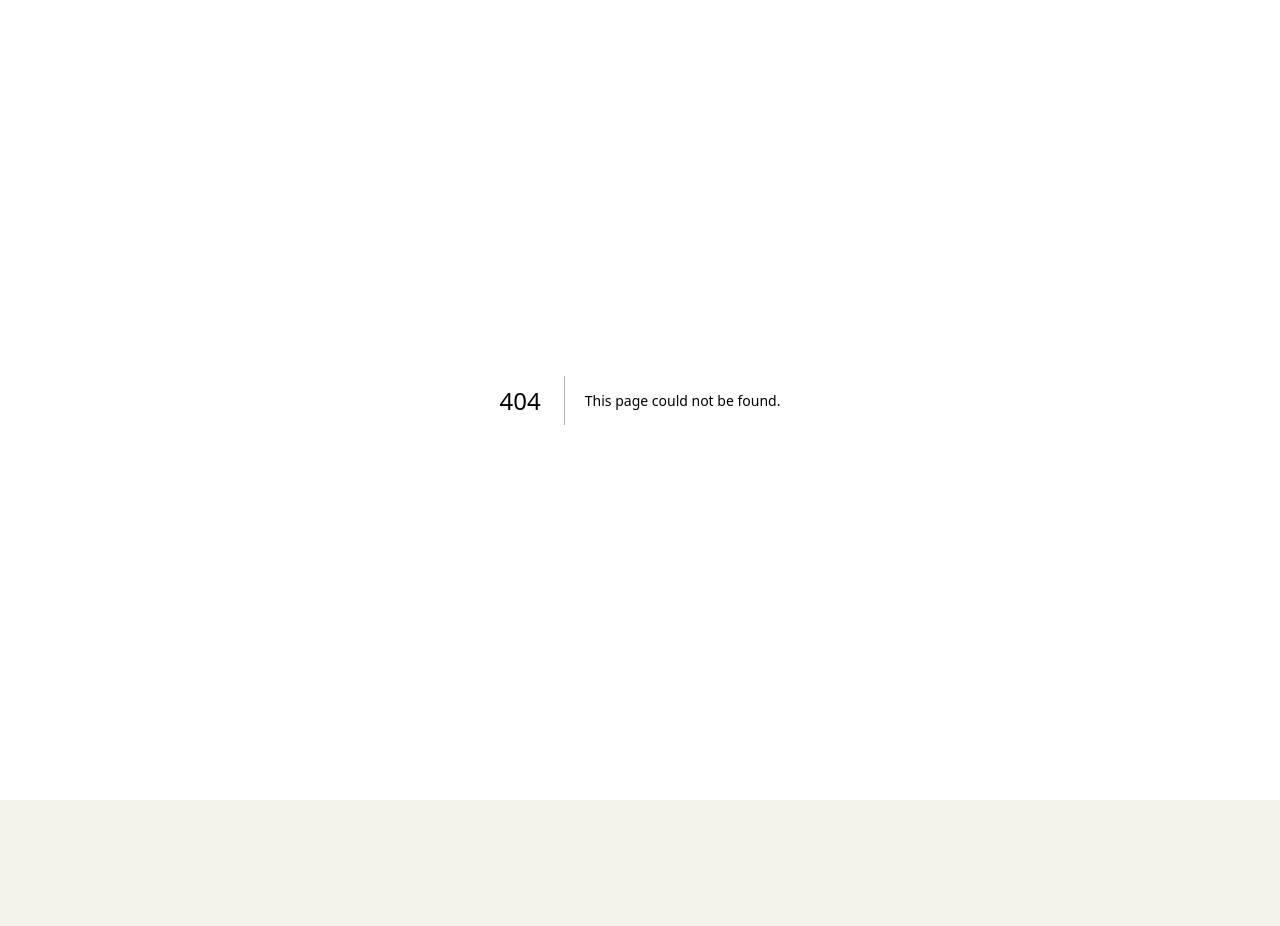
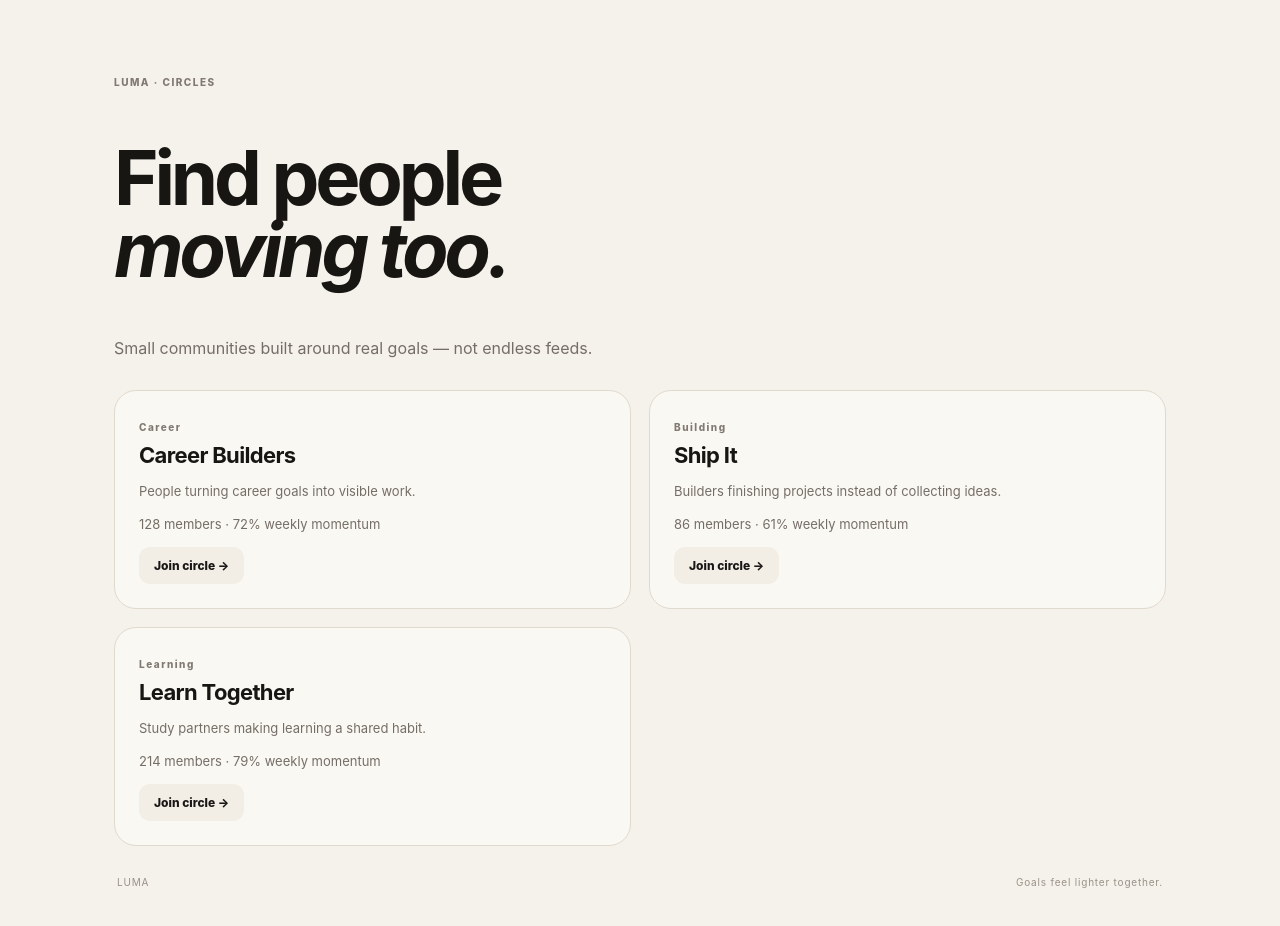
Before and after one commit to chukwudifavour4488-lab/LUMA-, a Next.js app: page /circles in a window 1280 px wide. Before the commit this address had no page. Shown: the top 926 px of the page. Before the commit the page ends 800 px from the top, so only its background shows below. Built offline with nearby package versions, Linux system fonts and the light colour scheme.

Commit message:
feat: add LUMA circles experience

```diff
--- /dev/null
+++ b/app/circles/page.tsx
@@ -0,0 +1,9 @@
+"use client";
+
+import { useState } from "react";
+import { circles } from "../data/luma";
+
+export default function CirclesPage() {
+  const [joined, setJoined] = useState<string[]>([]);
+  return <main className="sectionView" style={{maxWidth:1100,margin:"0 auto",padding:"70px 24px"}}><span className="eyebrow">LUMA · CIRCLES</span><h1 style={{fontSize:"clamp(44px,7vw,76px)",letterSpacing:"-.055em",lineHeight:.95}}>Find people<br/><em>moving too.</em></h1><p style={{maxWidth:600,color:"#756e66",lineHeight:1.6}}>Small communities built around real goals — not endless feeds.</p><div className="goalCards" style={{marginTop:28}}>{circles.map(c=><article className="panel" key={c.name}><span className="eyebrow">{c.tag}</span><h2>{c.name}</h2><p>{c.description}</p><p className="muted">{c.members} members · {c.progress}% weekly momentum</p><button className="primary" onClick={()=>setJoined(v=>v.includes(c.name)?v.filter(x=>x!==c.name):[...v,c.name])}>{joined.includes(c.name)?"Joined ✓":"Join circle →"}</button></article>)}</div><footer><span>LUMA</span><span>Goals feel lighter together.</span></footer></main>;
+}
```
